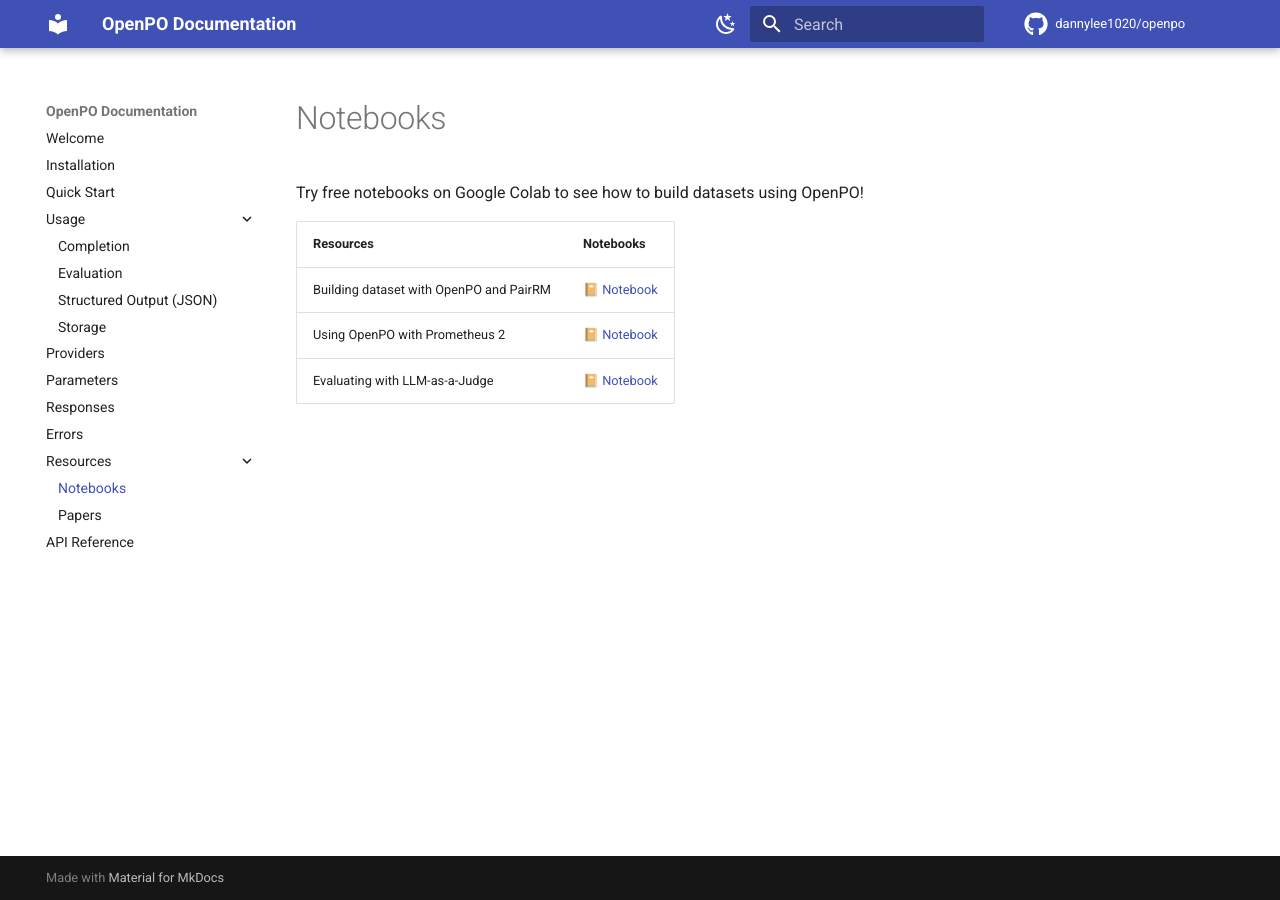
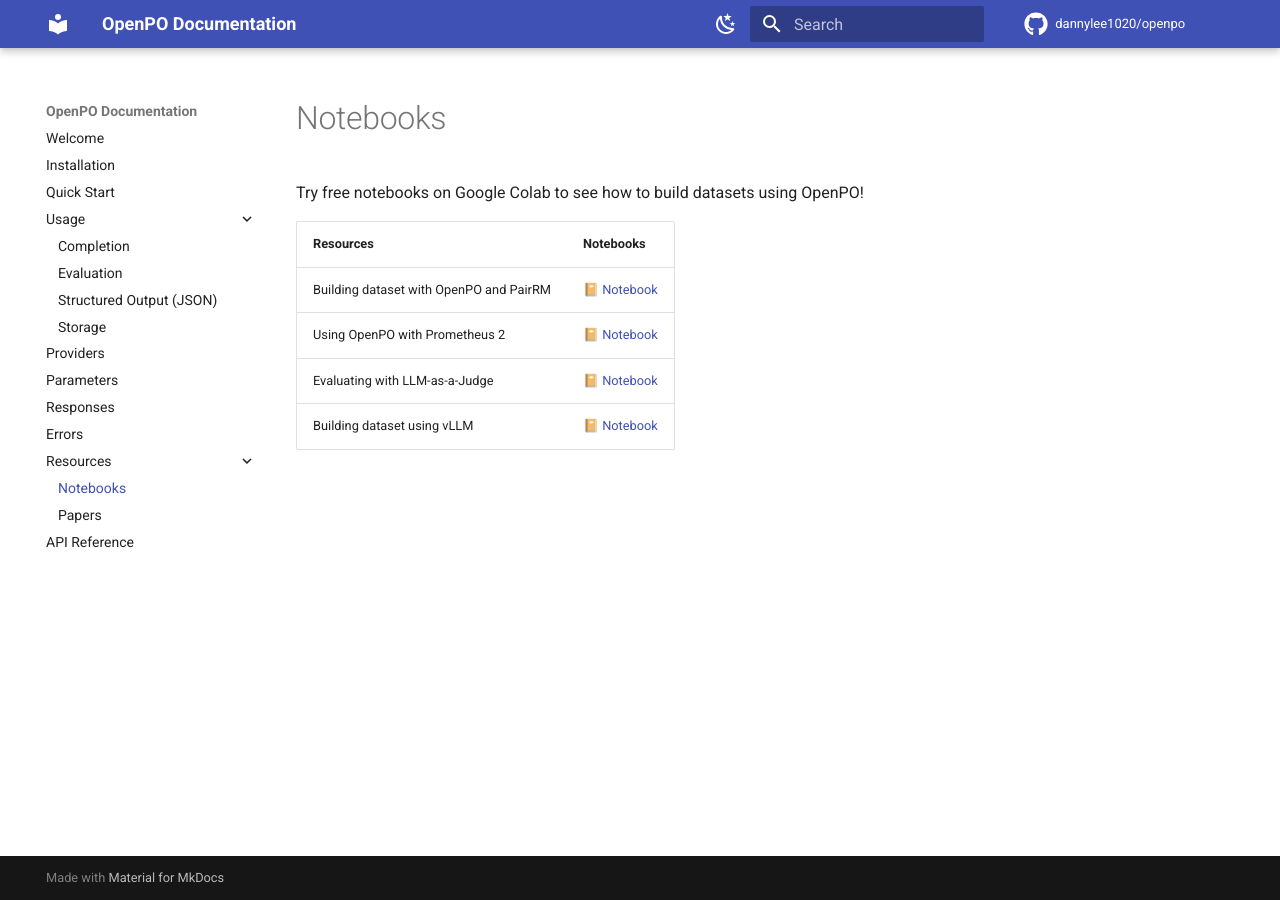
Before and after one commit to dannylee1020/openpo, an MkDocs documentation site: the page built from docs/notebook.md, in a window 1280 px wide. Built offline with MkDocs 1.6.1 and Material for MkDocs 9.7.7, drawn with Linux system fonts in a browser that asks for light colours; comment, search, counter and statistics services are not loaded.

Commit message:
add vllm notebook

```diff
--- a/docs/notebook.md
+++ b/docs/notebook.md
@@ -6,3 +6,4 @@ Try free notebooks on Google Colab to see how to build datasets using OpenPO!
 | Building dataset with OpenPO and PairRM  | 📔 [Notebook](https://colab.research.google.com/drive/1G1T-vOTXjIXuRX3h9OlqgnE04-6IpwIf?usp=sharing) |
 | Using OpenPO with Prometheus 2 | 📔 [Notebook](https://colab.research.google.com/drive/1dro0jX1MOfSg0srfjA_DZyeWIWKOuJn2?usp=sharing) |
 | Evaluating with LLM-as-a-Judge| 📔 [Notebook](https://colab.research.google.com/drive/1_QrmejW2Ym8yzP5RLJbLpVNA_FsEt2ZG?usp=sharing) |
+| Building dataset using vLLM| 📔 [Notebook](https://colab.research.google.com/drive/1GKHpOv4jRaWhwSDKCEZpl_kIfIyHGs73?usp=sharing) |
```
Also changed, not shown: README.md (+1 -0 lines).
